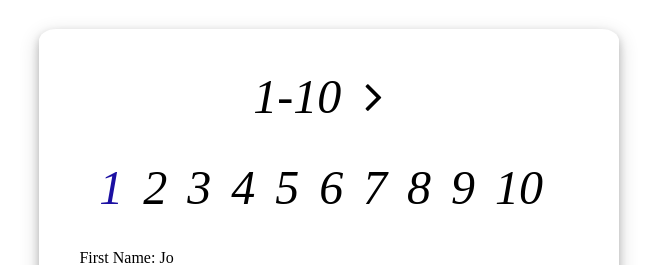
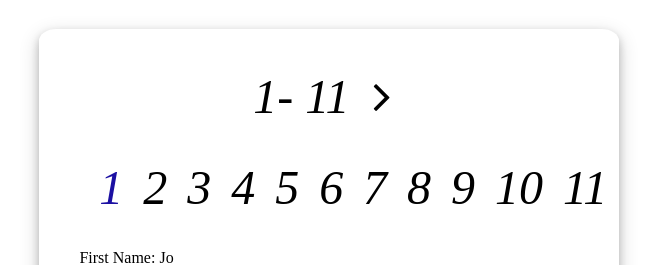
Before and after one commit to mohammad-khamlan/Fullsession-Internship, an Angular app: page / in a window 1280 px wide. Shown: the part 121-386 px from the top of the page, without its empty margins (311-968 px from the left). Built offline with nearby package versions, Linux system fonts and the light colour scheme.

Commit message:
first-challenge

```diff
--- a/src/app/pagination/pagination.component.html
+++ b/src/app/pagination/pagination.component.html
@@ -13,12 +13,12 @@
     <div id="pagination">
     <div id="controlButtons">
     <i *ngIf="personNumber != 0" (click) = "previousPerson()" class="fa fa-angle-left moveButton"></i>
-    <i id="counter">&nbsp; {{personNumber + 1}}-10 &nbsp;</i>
+    <i id="counter">&nbsp; {{personNumber + 1}}- {{people.length}} &nbsp;</i>
     <i *ngIf="personNumber != people.length-1" (click) = "nextPerson()" class="fa fa-angle-right moveButton"></i>
     </div>
     <br><br>
 
-    <i *ngFor="let number of numbers" class="pageNumbers" [ngStyle]="{color: personNumber == number-1 ? '#1B0FA2':'black'}" class="pageNumbers" (click) = "personByNumber(number)">{{number}}</i>&nbsp;&nbsp;
+    <i *ngFor="let number of numbers" class="pageNumbers" [ngStyle]="{color: personNumber == number ? '#1B0FA2':'black'}" class="pageNumbers" (click) = "personByNumber(number)">{{number + 1}}</i>&nbsp;&nbsp;
 
 
     <br><br>
--- a/src/app/pagination/pagination.component.ts
+++ b/src/app/pagination/pagination.component.ts
@@ -13,6 +13,13 @@ export class PaginationComponent implements OnInit {
       lastName: "Aqra",
       age: "25",
       email: "jo@gmail.com"
+    },
+
+    {
+      firstName: "Jad",
+      lastName: "Aqra",
+      age: "35",
+      email: "jad@gmail.com"
     },
 
     {
@@ -79,7 +86,7 @@ export class PaginationComponent implements OnInit {
     },
   ];
 
-  numbers = [1, 2, 3, 4, 5, 6, 7, 8, 9, 10];
+  numbers = Array.from(Array(this.people.length).keys());
   personNumber = 0;
 
   person = this.people[0];
@@ -105,7 +112,7 @@ export class PaginationComponent implements OnInit {
   }
 
   personByNumber(x: any) {
-    this.personNumber = x - 1;
+    this.personNumber = x;
     this.person = this.people[this.personNumber];
   }
 }
```
